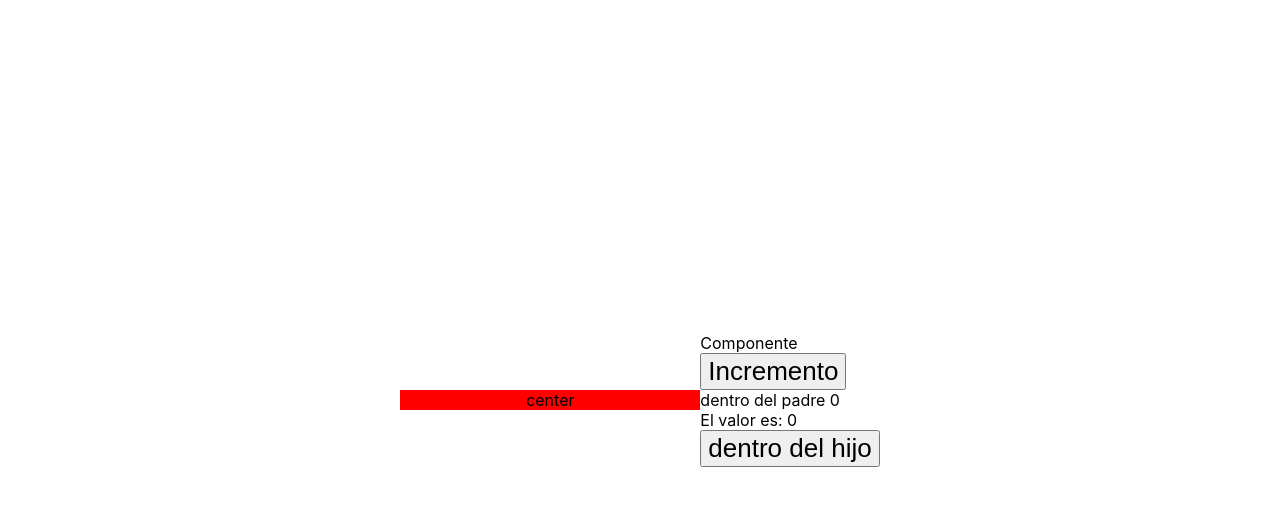
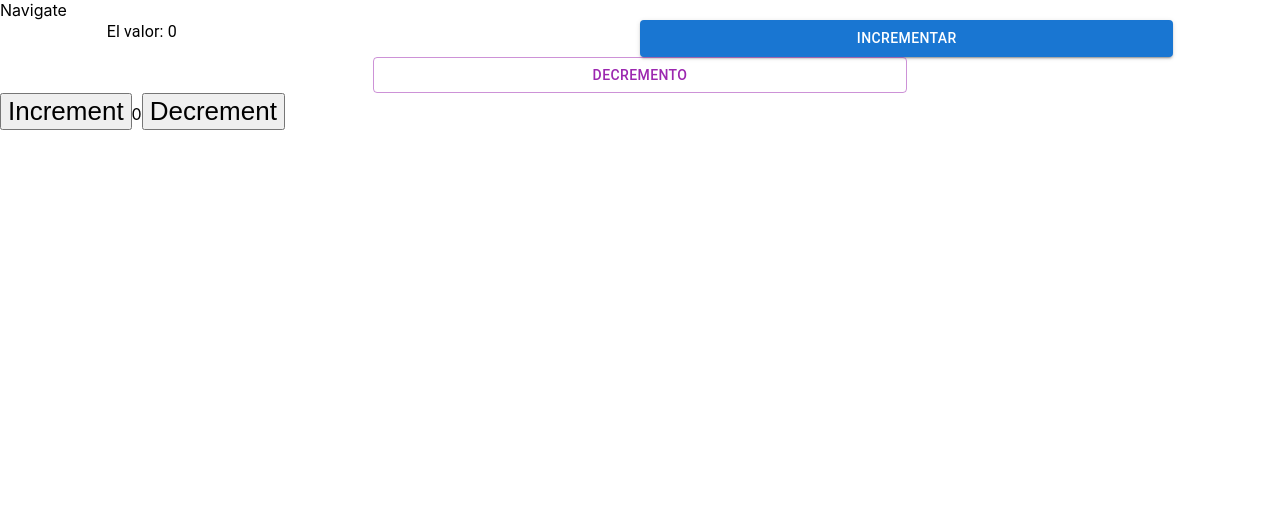
Before and after one commit to jhondennis/React-Training-Vite, a React (Vite) app in the folder vite-project/: page / in a window 1280 px wide. Shown: the top 506 px of the page. Built offline with nearby package versions, Linux system fonts and the light colour scheme.

Commit message:
Material UI y Redux

```diff
--- a/vite-project/package.json
+++ b/vite-project/package.json
@@ -8,7 +8,11 @@
     "preview": "vite preview"
   },
   "dependencies": {
-    "@material-ui/core": "^4.12.4",
+    "@emotion/react": "^11.9.0",
+    "@emotion/styled": "^11.8.1",
+    "@mui/icons-material": "^5.6.2",
+    "@mui/material": "^5.6.2",
+    "@reduxjs/toolkit": "^1.8.1",
     "react": "^17.0.2",
     "react-dom": "^17.0.2",
     "react-redux": "^8.0.1",
--- a/vite-project/src/App.jsx
+++ b/vite-project/src/App.jsx
@@ -1,38 +1,8 @@
-import { useState } from "react";
-import ComponenteHijo from "./components/ComponenteHijo";
-import ComponentPadre from "./components/MiPrimierCompomente";
 import "./App.css";
+import Home from "./pages/Home";
 
 function App() {
-  const [count, setCount] = useState(0);
-  const [enable, setEnable] = useState(true);
-
-  return (
-    <div
-      style={{
-        display: "flex",
-        justifyContent: "center",
-        alignItems: "center",
-        height: "100vh",
-      }}
-    >
-      <div style={{ width: "300px", backgroundColor: "red" }} className="App">
-        center
-      </div>
-      <ComponentPadre>
-        <button
-          onClick={() => {
-            if (count > 5) setEnable(false);
-            setCount((anterior) => anterior + 1);
-          }}
-        >
-          Incremento
-        </button>
-        <div>dentro del padre {count}</div>
-        {enable ? <ComponenteHijo /> : null}
-      </ComponentPadre>
-    </div>
-  );
+  return <Home />;
 }
 
 export default App;
--- /dev/null
+++ b/vite-project/src/pages/Home.jsx
@@ -0,0 +1,13 @@
+import React from "react";
+import Counter from "./counter/Counter";
+
+const Home = () => {
+  return (
+    <div>
+      <div>Navigate</div>
+      <Counter />
+    </div>
+  );
+};
+
+export default Home;
--- /dev/null
+++ b/vite-project/src/pages/counter/Counter.jsx
@@ -0,0 +1,59 @@
+import React from "react";
+import { useSelector, useDispatch } from "react-redux";
+import { decrement, increment } from "../../store/counter/counterSlice";
+
+import Button from "@mui/material/Button";
+import Typography from "@mui/material/Typography";
+import Grid from "@mui/material/Grid";
+
+const Counter = () => {
+  const count = useSelector((state) => state.counter.value);
+  const dispatch = useDispatch();
+  return (
+    <div>
+      <Grid container justifyContent="center">
+        <Grid item xs={12} sm={11} md={8} lg={5} xl={3}>
+          <Typography>El valor: {count}</Typography>
+        </Grid>
+        <Grid item xs={12} sm={11} md={8} lg={5} xl={3}>
+          <Button
+            fullWidth
+            variant="contained"
+            color="primary"
+            onClick={() => dispatch(increment())}
+          >
+            Incrementar
+          </Button>
+        </Grid>
+        <Grid item xs={12} sm={11} md={8} lg={5} xl={3}>
+          <Button
+            fullWidth
+            variant="outlined"
+            color="secondary"
+            onClick={() => dispatch(decrement())}
+          >
+            Decremento
+          </Button>
+        </Grid>
+      </Grid>
+
+      <div>
+        <button
+          aria-label="Increment value"
+          onClick={() => dispatch(increment())}
+        >
+          Increment
+        </button>
+        <span>{count}</span>
+        <button
+          aria-label="Decrement value"
+          onClick={() => dispatch(decrement())}
+        >
+          Decrement
+        </button>
+      </div>
+    </div>
+  );
+};
+
+export default Counter;
--- /dev/null
+++ b/vite-project/src/store/counter/counterSlice.js
@@ -0,0 +1,29 @@
+import { createSlice } from "@reduxjs/toolkit";
+
+export const counterSlice = createSlice({
+  name: "counter",
+  initialState: {
+    value: 0,
+    arr: [],
+  },
+  reducers: {
+    increment: (state) => {
+      // Redux Toolkit allows us to write "mutating" logic in reducers. It
+      // doesn't actually mutate the state because it uses the Immer library,
+      // which detects changes to a "draft state" and produces a brand new
+      // immutable state based off those changes
+      state.value += 1;
+    },
+    decrement: (state) => {
+      state.value -= 1;
+    },
+    incrementByAmount: (state, action) => {
+      state.value += action.payload;
+    },
+  },
+});
+
+// Action creators are generated for each case reducer function
+export const { increment, decrement, incrementByAmount } = counterSlice.actions;
+
+export default counterSlice.reducer;
--- /dev/null
+++ b/vite-project/src/store/index.js
@@ -0,0 +1,8 @@
+import { configureStore } from "@reduxjs/toolkit";
+import counterSlice from "./counter/counterSlice";
+
+export default configureStore({
+  reducer: {
+    counter: counterSlice,
+  },
+});
```
Also changed, not shown: vite-project/src/main.jsx (+10 -8 lines), 1 other file (tests, documents, lock files or other folders).
